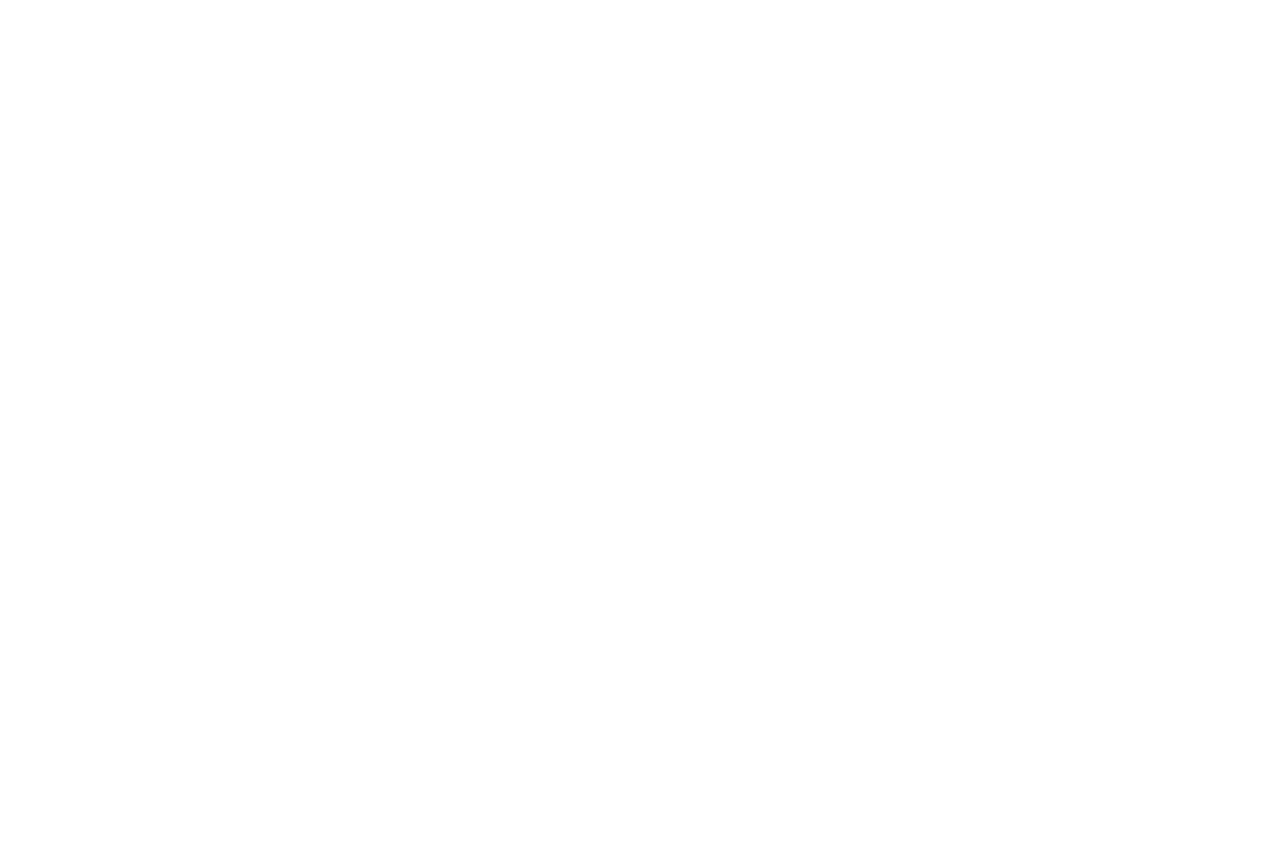
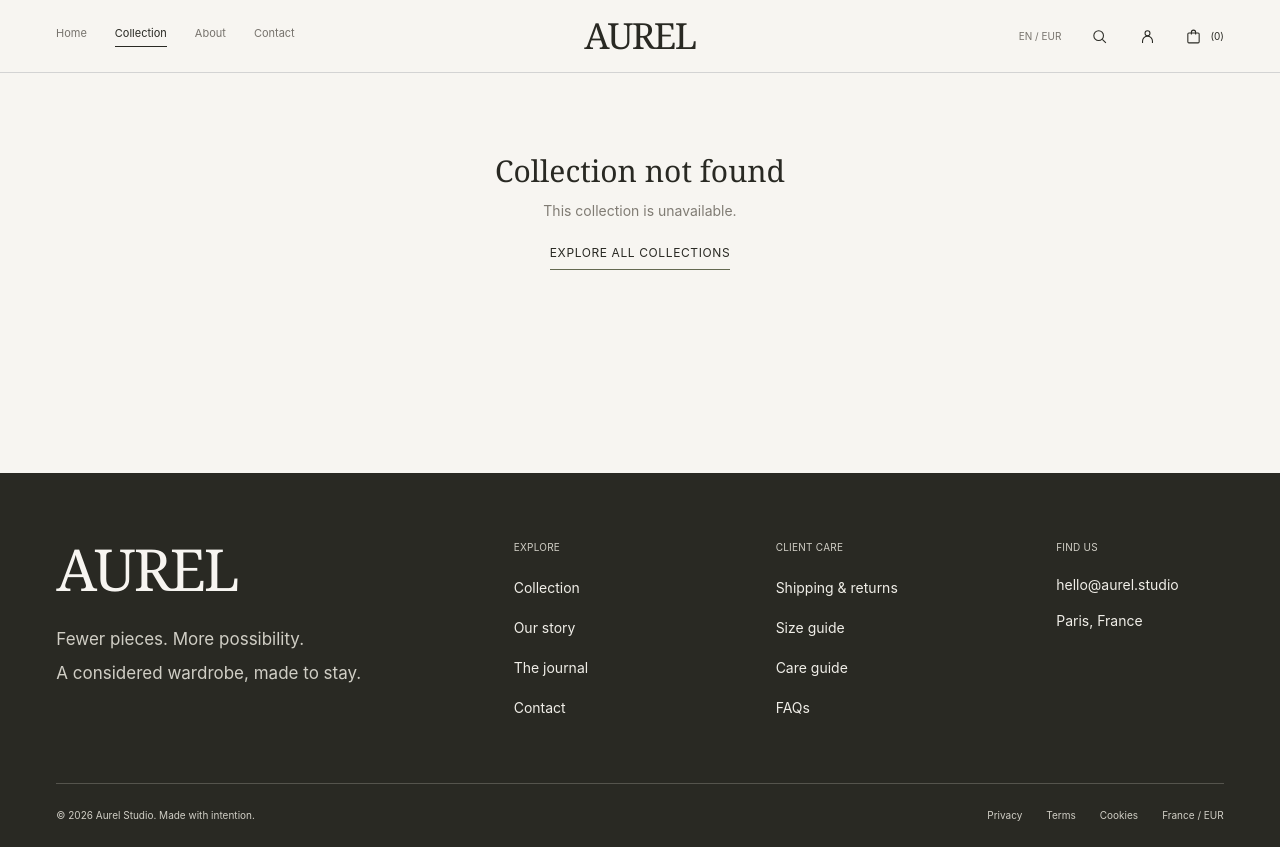
Before and after one commit to Akash-wh/Aurel, a React (Vite) app: page /collections/everyday in a window 1280 px wide. Before the commit this address had no page. Before the commit the page ends 800 px from the top, so only its background shows below. Built offline with nearby package versions, Linux system fonts and the light colour scheme.

Commit message:
Individual Collection Created

```diff
--- a/src/App.tsx
+++ b/src/App.tsx
@@ -10,6 +10,7 @@ import Collections from "./pages/collections";
 import Faq from "./pages/faq";
 import Journal from "./pages/journal";
 import ProductPage from "./pages/products/page";
+import IndividualCollection from "./pages/individualcollection";
 
 import SizeGuide from "./pages/guide/sizeguide";
 import CareGuide from "./pages/guide/careguide";
@@ -61,6 +62,14 @@ export default function App() {
           element={
             <Layout>
               <Collections />
+            </Layout>
+          }
+        />
+        <Route
+          path="/collections/:slug"
+          element={
+            <Layout>
+              <IndividualCollection />
             </Layout>
           }
         />
--- a/src/components/ProductDetails.tsx
+++ b/src/components/ProductDetails.tsx
@@ -73,7 +73,7 @@ export default function ProductDetails({
                 <img
                   src={images[activeImage]}
                   alt={`${imageAlt} — image ${activeImage + 1}`}
-                  className="aspect-[4/5] w-full object-cover sm:aspect-[5/5.2] lg:aspect-[0.91/1] xl:aspect-[1/1.03]"
+                  className="aspect-4/5 w-full object-cover sm:aspect-[5/5.2] lg:aspect-[0.91/1] xl:aspect-[1/1.03]"
                 />
               )}
 
--- /dev/null
+++ b/src/data/collections.ts
@@ -0,0 +1,75 @@
+
+import CollectionBanner from "../assets/CollectionBanner.png";
+import { products } from "./products";
+
+export interface CollectionInfo {
+  slug: string;
+  title: string;
+  eyebrow: string;
+  description: string;
+  category: string;
+  banner: string;
+}
+
+export const collections: CollectionInfo[] = [
+  {
+    slug: "linen",
+    title: "The Linen Collection",
+    eyebrow: "Natural fibres, considered forms",
+    description:
+      "Discover breathable linen essentials, designed with timeless silhouettes and thoughtful details.",
+    category: "linen",
+    banner: CollectionBanner,
+  },
+  {
+    slug: "tops",
+    title: "Tops & Knitwear",
+    eyebrow: "Everyday essentials",
+    description:
+      "Considered shirts, fine knits and everyday layers made to wear season after season.",
+    category: "tops",
+    banner: CollectionBanner,
+  },
+  {
+    slug: "bottoms",
+    title: "Trousers & Skirts",
+    eyebrow: "Effortless silhouettes",
+    description:
+      "Relaxed trousers and versatile skirts in timeless fabrics.",
+    category: "bottoms",
+    banner: CollectionBanner,
+  },
+  {
+    slug: "dresses",
+    title: "Dresses",
+    eyebrow: "Understated elegance",
+    description:
+      "Simple, considered silhouettes designed for everyday dressing.",
+    category: "dresses",
+    banner: CollectionBanner,
+  },
+  {
+    slug: "accessories",
+    title: "Accessories",
+    eyebrow: "The finishing touches",
+    description:
+      "Thoughtful everyday accessories that complement your wardrobe.",
+    category: "accessories",
+    banner: CollectionBanner,
+  },
+];
+
+export const getCollectionBySlug = (slug: string) =>
+  collections.find((collection) => collection.slug === slug);
+
+export const getProductsByCollection = (slug: string) => {
+  const collection = getCollectionBySlug(slug);
+
+  if (!collection) {
+    return [];
+  }
+
+  return products.filter(
+    (product) => product.category === collection.category
+  );
+};
--- a/src/pages/collections.tsx
+++ b/src/pages/collections.tsx
@@ -15,7 +15,7 @@ import EverydayTote from "../assets/EverydayTote.png";
 
 
 
-const imageWithTextData = {
+export const imageWithTextData = {
   eyebrow: "COLLECTION / SPRING–SUMMER 2026",
   title: "The art of ease.",
   description:
@@ -27,7 +27,7 @@ const imageWithTextData = {
   imagePosition: "right" as const,
 };
 
-const collectionData = {
+export const collectionData = {
   eyebrow: "THE AUREL COLLECTION",
   title: "Considered essentials",
   description:
@@ -153,14 +153,14 @@ const collectionData = {
   ],
 };
 
-const careContentData = {
+export const careContentData = {
   eyebrow: "WEAR WELL. KEEP LONGER.",
   title: "A little care goes a long way.",
   buttonText: "Explore our care guide",
   buttonLink: "/care-guide",
 };
 
-const newsletterData = {
+export const newsletterData = {
   eyebrow: "LETTERS FROM AUREL",
   title: "A quieter kind of inbox.",
   description:
--- a/src/pages/home.tsx
+++ b/src/pages/home.tsx
@@ -41,7 +41,7 @@ const imageCardsData = {
       title: "Everyday, considered",
       description: "The foundations of a lasting wardrobe.",
       linkText: "Explore",
-      linkUrl: "/collections/everyday",
+      linkUrl: "/collections/tops",
     },
   ],
 };
--- /dev/null
+++ b/src/pages/individualcollection.tsx
@@ -0,0 +1,91 @@
+
+import { useParams, Link } from "react-router-dom";
+
+import ImageWithText from "../components/ImageWithText";
+import CareGuide from "../components/CareGuide";
+import Newsletter from "../components/Newsletter";
+import CollectionGrid from "../components/CollectionGrid";
+
+import {
+  imageWithTextData,
+  collectionData,
+  careContentData,
+  newsletterData,
+} from "../pages/collections";
+
+
+const collectionTitles: Record<string, string> = {
+  linen: "The Linen Collection",
+  tops: "Tops & Knitwear",
+  bottoms: "Trousers & Skirts",
+  dresses: "Dresses",
+  accessories: "Accessories",
+  everyday: "Everyday Essentials",
+};
+
+export default function IndividualCollection() {
+  const { slug } = useParams<{ slug: string }>();
+
+  const categoryTitle = slug ? collectionTitles[slug] : undefined;
+
+  const categoryProducts = collectionData.products.filter(
+    (product) => product.category === slug
+  );
+
+  const handleSubscribe = (email: string) => {
+    console.log("Newsletter subscription:", email);
+
+    // Connect your existing newsletter API here.
+  };
+
+  if (!categoryTitle || categoryProducts.length === 0) {
+    return (
+      <section className="min-h-[50vh] bg-[#f7f5f1] px-5 py-20 text-center text-[#292923]">
+        <h1 className="font-serif text-3xl">
+          Collection not found
+        </h1>
+
+        <p className="mt-3 text-sm text-[#807c74]">
+          This collection is unavailable.
+        </p>
+
+        <Link
+          to="/collections"
+          className="mt-6 inline-block border-b border-[#646951] pb-2 text-xs uppercase tracking-wider"
+        >
+          Explore all collections
+        </Link>
+      </section>
+    );
+  }
+
+  const individualCollectionData = {
+    ...collectionData,
+    eyebrow: categoryTitle.toUpperCase(),
+    title: categoryTitle,
+    description: `Explore our considered ${categoryTitle.toLowerCase()}, designed with timeless silhouettes and thoughtful details.`,
+    categories: [
+      { label: "All pieces", value: "all" },
+    ],
+    products: categoryProducts,
+  };
+
+  return (
+    <>
+      {/* Same introductory section */}
+      <ImageWithText {...imageWithTextData} />
+
+      {/* Same grid functionality, showing only this collection */}
+      <CollectionGrid {...individualCollectionData} />
+
+      {/* Same care guide */}
+      <CareGuide {...careContentData} />
+
+      {/* Same newsletter */}
+      <Newsletter
+        {...newsletterData}
+        onSubscribe={handleSubscribe}
+      />
+    </>
+  );
+}
```
